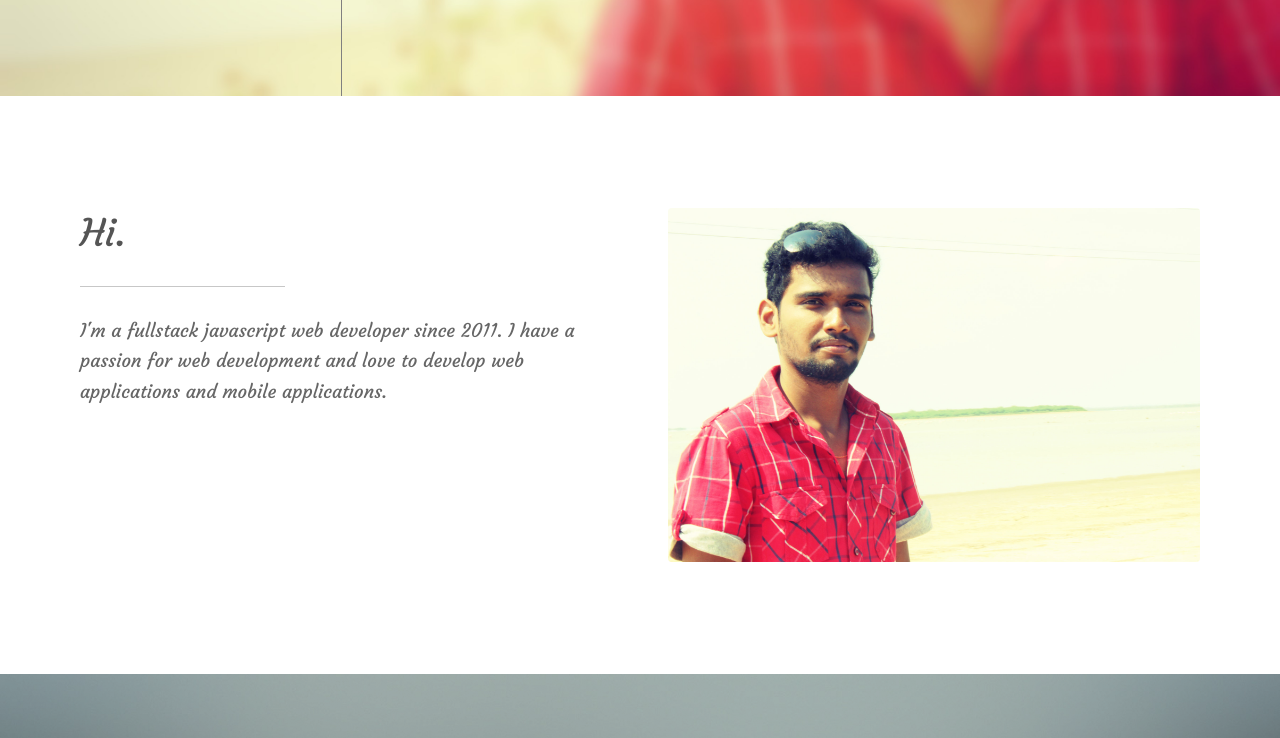
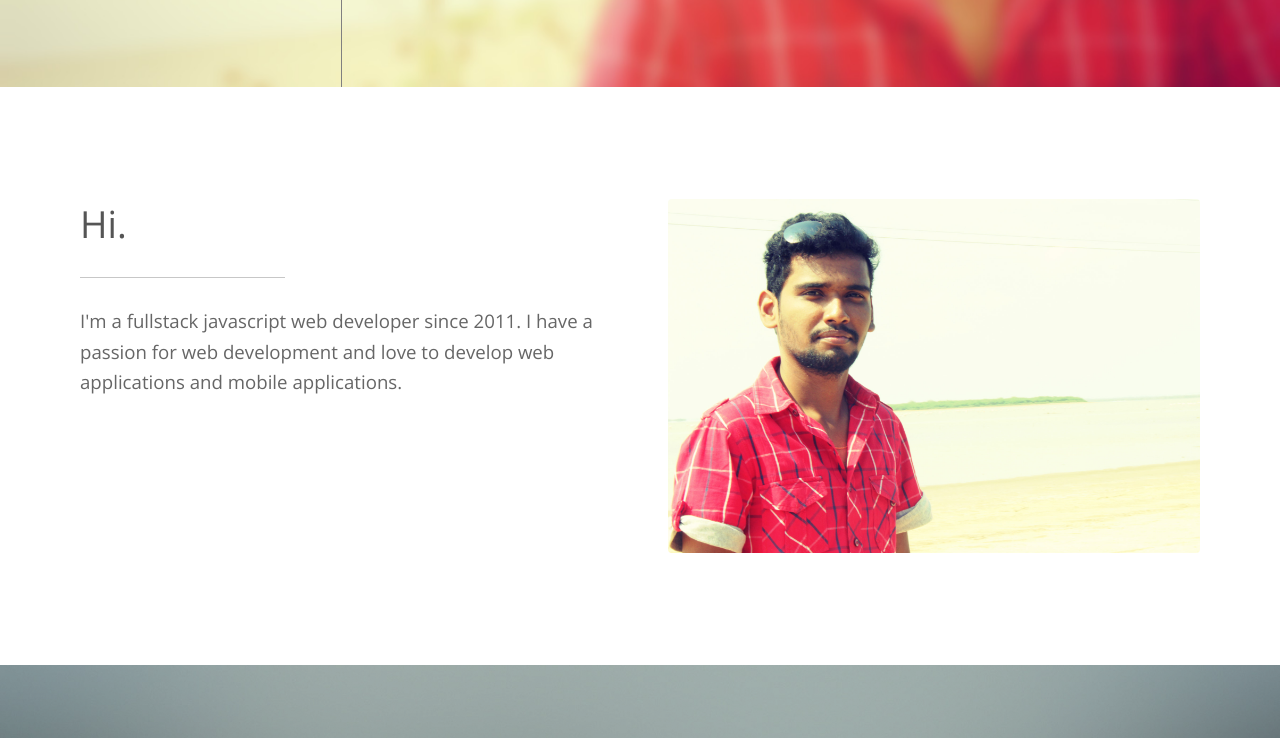
Before and after one commit to arunkumar-velu/Portfolio, a website: page index.html in a window 1280 px wide. Shown: the part 585-1323 px from the top of the page. Drawn offline with nearby package versions, Linux system fonts and the light colour scheme.

Commit message:
Added the new font and style

```diff
--- a/assets/css/main.css
+++ b/assets/css/main.css
@@ -1813,7 +1813,7 @@
 
 	body, input, select, textarea {
 		color: #666;
-    font-family: 'Courgette', cursive;
+		font-family: 'Open Sans', sans-serif;
 		/*font-family: "Source Sans Pro", Helvetica, sans-serif;*/
 		font-size: 16pt;
 		font-weight: 300;
--- a/index.html
+++ b/index.html
@@ -8,8 +8,9 @@
 		<link rel="stylesheet" href="assets/css/main.css" />
 		<link href="assets/glyphter/css/logo.css" rel="stylesheet" type="text/css" />
 		<link href="assets/css/scrollflow.css" rel="stylesheet" type="text/css" />
-    <link href="https://fonts.googleapis.com/css?family=Courgette" rel="stylesheet">
-    <link rel="shortcut icon" href="favicon.ico" />
+		<link rel="preconnect" href="https://fonts.gstatic.com">
+		<link href="https://fonts.googleapis.com/css2?family=Open+Sans:wght@300&display=swap" rel="stylesheet">
+   		<link rel="shortcut icon" href="favicon.ico" />
 		<!--[if lte IE 8]><link rel="stylesheet" href="assets/css/ie8.css" /><![endif]-->
 		<!--[if lte IE 9]><link rel="stylesheet" href="assets/css/ie9.css" /><![endif]-->
 	</head>
```
